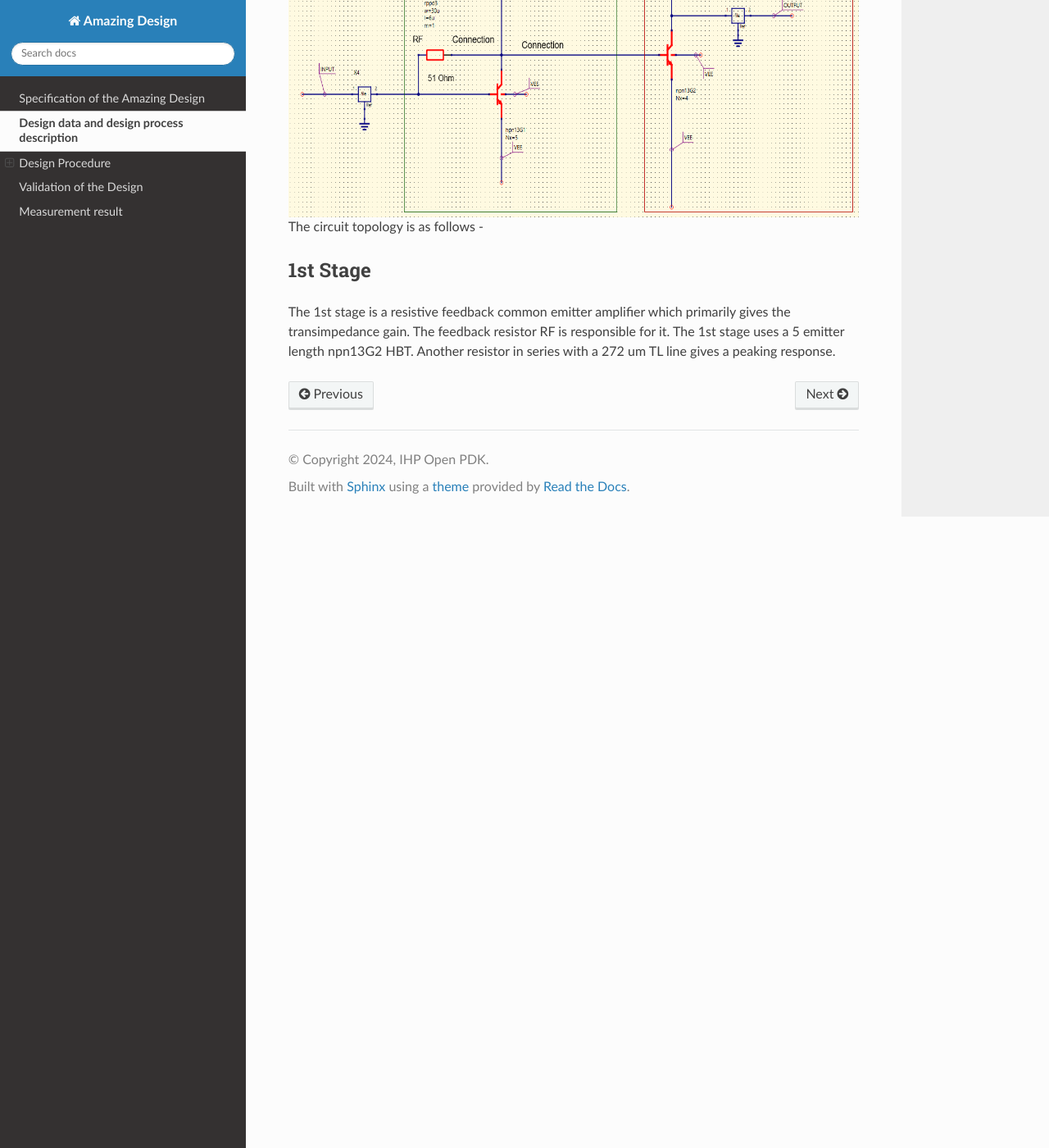
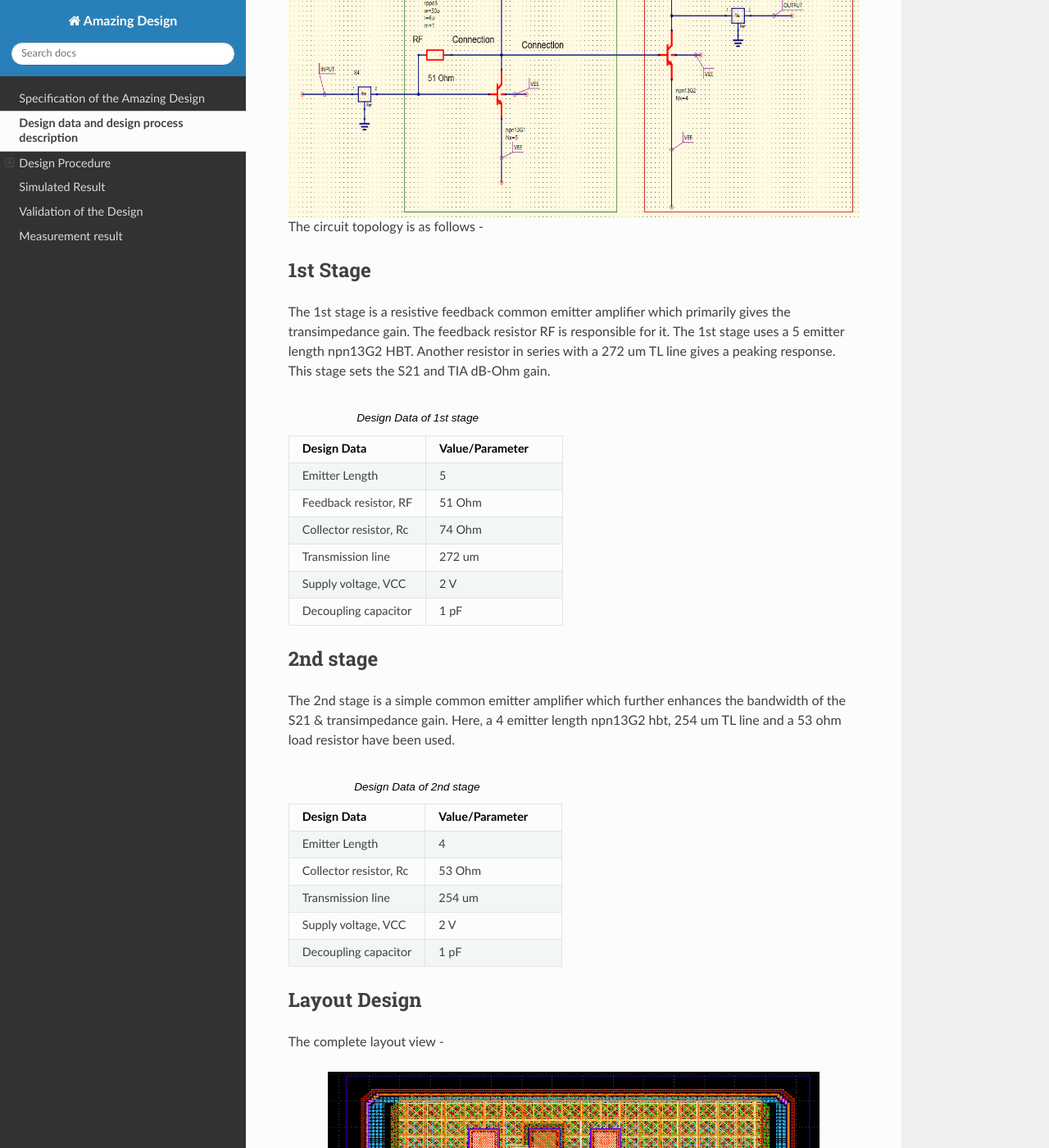
Before and after one commit to IHP-GmbH/TO_Apr2025, a Sphinx documentation site: the page built from DC_to_130_GHz_TIA/doc/source/designdata.rst, in a window 1280 px wide and 1400 px high, scrolled down 1200 px. Shown: the whole window at 82% size. Built offline with Sphinx 7.4.7 and the Read the Docs theme 3.1.0, drawn with Linux system fonts in a browser that asks for light colours; some of the changed text lies outside the part shown.

Commit message:
checking

```diff
--- a/DC_to_130_GHz_TIA/doc/source/designdata.rst
+++ b/DC_to_130_GHz_TIA/doc/source/designdata.rst
@@ -40,4 +40,89 @@ The circuit topology is as follows -
 ------------------------
 
 The 1st stage is a resistive feedback common emitter amplifier which primarily gives the transimpedance gain. The feedback resistor RF is responsible for it.
-The 1st stage uses a 5 emitter length npn13G2 HBT. Another resistor in series with a 272 um TL line gives a peaking response.
+The 1st stage uses a 5 emitter length npn13G2 HBT. Another resistor in series with a 272 um TL line gives a peaking response. This stage sets the S21 and TIA dB-Ohm
+gain.
+
+.. list-table:: Design Data of 1st stage
+   :widths: 40 40
+   :header-rows: 1
+
+   * - Design Data
+     - Value/Parameter
+   * - Emitter Length
+     - 5
+   * - Feedback resistor, RF
+     - 51 Ohm
+   * - Collector resistor, Rc
+     - 74 Ohm
+   * - Transmission line
+     - 272 um
+   * - Supply voltage, VCC
+     - 2 V
+   * - Decoupling capacitor
+     - 1 pF
+
+
+2nd stage
+--------------------------------------
+
+The 2nd stage is a simple common emitter amplifier which further enhances the bandwidth of the S21 & transimpedance gain.
+Here, a 4 emitter length npn13G2 hbt, 254 um TL line and a 53 ohm load resistor have been used.
+
+.. list-table:: Design Data of 2nd stage
+   :widths: 40 40
+   :header-rows: 1
+
+   * - Design Data
+     - Value/Parameter
+   * - Emitter Length
+     - 4
+   * - Collector resistor, Rc
+     - 53 Ohm
+   * - Transmission line
+     - 254 um
+   * - Supply voltage, VCC
+     - 2 V
+   * - Decoupling capacitor
+     - 1 pF
+
+
+
+Layout Design
+----------------------------------------
+
+The complete layout view -
+
+
+.. image:: _static/layout.PNG
+    :align: center
+    :width: 600
+    :height: 600
+
+Pin out view -
+
+.. image:: _static/pin_out.png
+    :align: center
+    :width: 600
+    :height: 600
+
+
+
+.. list-table:: Layout data
+   :widths: 40 40
+   :header-rows: 1
+
+   * - Design Data
+     - Value/Parameter
+   * - Area
+     - 6.8e-07 sq mm ( 760 mm X 900 um)
+   * - RF Signal Pad Dimension
+     - 30 X 57 sq um
+   * - Input Pad to Core TL line
+     - 100
+   * - Output Pad to Core TL line
+     - 200 um
+
+
+Simulated Result
+###########################################################
```
Also changed, not shown: DC_to_130_GHz_TIA/doc/source/_static/layout.PNG (added), 4 other files.
